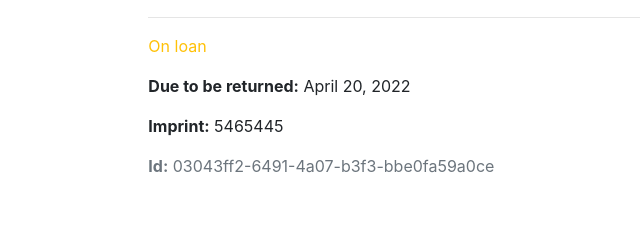
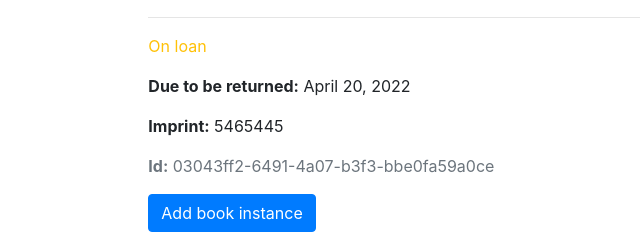
Before and after one commit to blahblahblah552/Django-website, a Django app: page /catalog/book/1 in a window 1280 px wide. Shown: the part 2093-2325 px from the top of the page, without its empty margins (100-740 px from the left). Before the commit the page ends 2266 px from the top, so only its background shows below. Run offline with Django 4.2, Linux system fonts and the light colour scheme; data comes from the database, SQL or seed files in the repository; both versions use the stored data as it was after the commit.

Commit message:
made page for add book intance

```diff
--- a/catalog/models.py
+++ b/catalog/models.py
@@ -76,6 +76,8 @@ class BookInstance(models.Model):
          default='m',
          help_text='Book availability',
      )
+    def get_absolute_url(self):
+        return reverse('book-detail', args=[self.book.pk])
 
     @property
     def is_overdue(self):
--- a/catalog/templates/catalog/book_detail.html
+++ b/catalog/templates/catalog/book_detail.html
@@ -25,5 +25,6 @@
       <p><strong>Imprint:</strong> {{ copy.imprint }}</p>
       <p class="text-muted"><strong>Id:</strong> {{ copy.id }}</p>
     {% endfor %}
+    <a type="button" href="{% url 'book-instance-create' book.pk %}" class="btn btn-primary">Add book instance</a>
   </div>
 {% endblock %}
--- a/catalog/urls.py
+++ b/catalog/urls.py
@@ -19,4 +19,5 @@ urlpatterns = [
     path('book/<int:pk>/update/', views.BookUpdate.as_view(), name='book-update'),
     path('book/<int:pk>/delete/', views.BookDelete.as_view(), name='book-delete'),
     path('genre/', views.GenreCreate.as_view(), name='genre-create'),
+    path('book/<int:pk>/bookInstanceCreate/', views.BookInstanceCreate.as_view(), name='book-instance-create'),
 ]
--- a/catalog/views.py
+++ b/catalog/views.py
@@ -13,7 +13,7 @@ from django.views.generic.edit import CreateView, UpdateView, DeleteView
 from django.urls import reverse_lazy
 
 from .models import Book, Author, BookInstance, Genre
-from catalog.forms import AuthorForm, RenewBookForm
+from catalog.forms import AuthorForm, RenewBookForm, BookInstanceForm
 
 def index(request):
     """View function for home page of site."""
@@ -124,7 +124,6 @@ class AuthorCreate(PermissionRequiredMixin, CreateView):
     permission_required = 'catalog.can_mark_returned'
 
     model = Author
-#    fields = ['first_name', 'last_name']
     form_class = AuthorForm
 
 class AuthorUpdate(PermissionRequiredMixin, UpdateView):
@@ -162,3 +161,9 @@ class BookDelete(PermissionRequiredMixin, DeleteView):
 
     model = Book
     success_url = reverse_lazy('books')
+
+class BookInstanceCreate(PermissionRequiredMixin, CreateView):
+    permission_required = 'catalog.can_mark_returned'
+
+    model = BookInstance
+    form_class = BookInstanceForm
```
Also changed, not shown: catalog/forms.py (+11 -1 lines), db.sqlite3.
